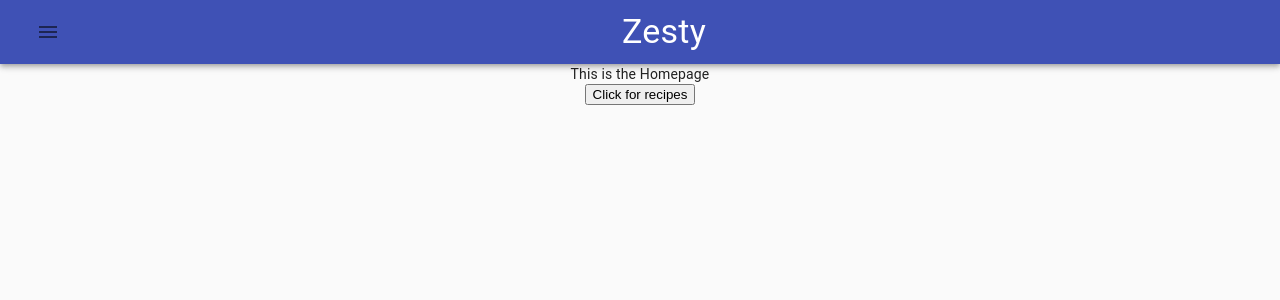
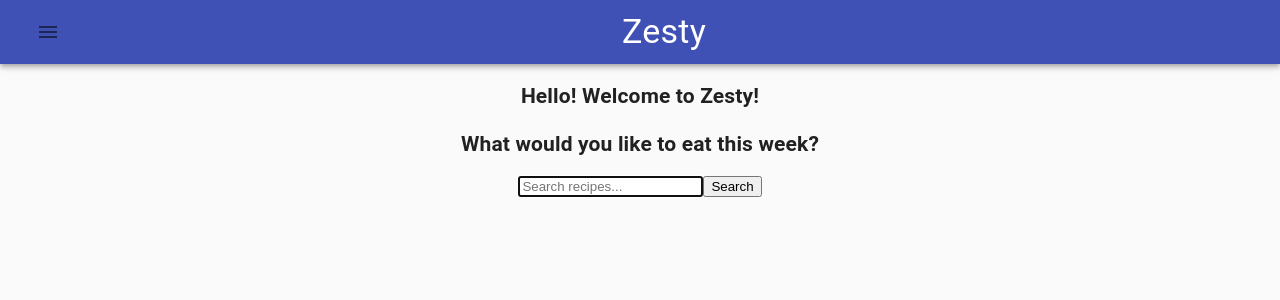
Before and after one commit to Co-Lab-You-Belong-in-Tech/zesty, a React (Create React App) app: page / in a window 1280 px wide. Shown: the top 300 px of the page. Built offline with nearby package versions, Linux system fonts and the light colour scheme.

Commit message:
created search and recipe population for homepage

```diff
--- a/package.json
+++ b/package.json
@@ -3,6 +3,8 @@
   "version": "0.1.0",
   "private": true,
   "dependencies": {
+    "@emotion/react": "^11.4.1",
+    "@emotion/styled": "^11.3.0",
     "@material-ui/core": "^4.12.3",
     "@material-ui/icons": "^4.11.2",
     "@material-ui/pickers": "^3.3.10",
--- a/src/App.js
+++ b/src/App.js
@@ -7,25 +7,7 @@ import ShoppingList from "./Pages/ShoppingList";
 import Preferences from "./Pages/Preferences";
 import "./App.css";
 
-const apiKey = `${process.env.REACT_APP_RECIPE_API_KEY}`;
-
 function App() {
-  const getRecipes = () => {
-    fetch(
-      `https://api.spoonacular.com/recipes/complexSearch?apiKey=${apiKey}&number=10&addRecipeInformation=true&ignorePantry=false&instructionsRequired=true&fillIngredients=true&`
-
-      // This will be the API call whenwe have preferences and ingredients to filter
-      // `https://api.spoonacular.com/recipes/complexSearch?apiKey=${apiKey}&number=10&addRecipeInformation=true&ignorePantry=false&query=${ingredients}&instructionsRequired=true&fillIngredients=true&diet=${diet}&intolerances=${allergies}`
-    )
-      .then((response) => response.json())
-      .then((data) => {
-        console.log(data.results);
-      })
-      .catch(() => {
-        console.log("error");
-      });
-  };
-
   return (
     <div className="App">
       <Router>
@@ -37,7 +19,6 @@ function App() {
           <Route path="/preferences" component={Preferences} />
         </Switch>
       </Router>
-      <button onClick={getRecipes}>Click for recipes</button>
     </div>
   );
 }
--- /dev/null
+++ b/src/Components/Recipe/Recipe.js
@@ -0,0 +1,19 @@
+import React from "react";
+
+function Recipe({ image, title, diets, time, servings }) {
+  const displayDiets = diets.map((diet) => {
+    return <li>{diet}</li>;
+  });
+
+  return (
+    <div>
+      <img alt="" src={image} />
+      <h4>{title}</h4>
+      <ul>{displayDiets}</ul>
+      <h5>Total time: {time} minutes</h5>
+      <h5>Servings: {servings}</h5>
+    </div>
+  );
+}
+
+export default Recipe;
--- /dev/null
+++ b/src/Components/RecipeList/RecipeList.js
@@ -0,0 +1,24 @@
+import React from "react";
+import Recipe from "../Recipe/Recipe";
+
+export default function RecipeList({ recipeData }) {
+  return (
+    <div className="recipe-list">
+      {recipeData.map((recipe) => {
+        return (
+          <Recipe
+            key={recipe.id}
+            title={recipe.title}
+            image={recipe.image}
+            diets={recipe.diets}
+            time={recipe.readyInMinutes}
+            servings={recipe.servings}
+            summary={recipe.summary}
+            ingredients={recipe.extendedIngredients}
+            stepsList={recipe.analyzedInstructions}
+          />
+        );
+      })}
+    </div>
+  );
+}
--- /dev/null
+++ b/src/Components/SearchBar/SearchBar.js
@@ -0,0 +1,50 @@
+import React, { useState } from "react";
+import RecipeList from "../RecipeList/RecipeList";
+
+const apiKey = `${process.env.REACT_APP_RECIPE_API_KEY}`;
+
+export default function SearchBar() {
+  const [recipes, setRecipes] = useState([]);
+  const [query, setQuery] = useState("");
+
+  function search(event) {
+    event.preventDefault();
+  }
+
+  function handleQueryChange(event) {
+    setQuery(event.target.value);
+  }
+
+  const getRecipes = () => {
+    fetch(
+      `https://api.spoonacular.com/recipes/complexSearch?apiKey=${apiKey}&number=10&addRecipeInformation=true&ignorePantry=false&query=${query}&instructionsRequired=true&fillIngredients=true&`
+    )
+      .then((response) => response.json())
+      .then((data) => {
+        setRecipes(data.results);
+        console.log(data);
+      })
+      .catch((error) => {
+        console.log(error);
+      });
+  };
+
+  return (
+    <>
+      <div className="search-bar">
+        <form onSubmit={search}>
+          <input
+            type="search"
+            placeholder="Search recipes..."
+            onChange={handleQueryChange}
+            autoFocus={true}
+          />
+          <button type="submit" variant="contained" onClick={getRecipes}>
+            Search
+          </button>
+        </form>
+      </div>
+      <RecipeList recipeData={recipes} />
+    </>
+  );
+}
--- a/src/Pages/Home.js
+++ b/src/Pages/Home.js
@@ -1,7 +1,16 @@
 import React from "react";
+import SearchBar from "../Components/SearchBar/SearchBar";
 
 function Home() {
-  return <nav className="home">This is the Homepage</nav>;
+  return (
+    <div className="home">
+      <section className="header">
+        <h1>Hello! Welcome to Zesty!</h1>
+        <h2>What would you like to eat this week?</h2>
+        <SearchBar />
+      </section>
+    </div>
+  );
 }
 
 export default Home;
--- a/src/Pages/MealList.js
+++ b/src/Pages/MealList.js
@@ -1,7 +1,7 @@
 import React from "react";
 
 function MealList() {
-  return <nav className="meal-list">This is the Meal List</nav>;
+  return <div className="meal-list">This is the Meal List</div>;
 }
 
 export default MealList;
--- a/src/Pages/Preferences.js
+++ b/src/Pages/Preferences.js
@@ -1,7 +1,7 @@
 import React from "react";
 
 function Preferences() {
-  return <nav className="preferences">This is the Preferences</nav>;
+  return <div className="preferences">This is the Preferences</div>;
 }
 
 export default Preferences;
--- a/src/Pages/ShoppingList.js
+++ b/src/Pages/ShoppingList.js
@@ -1,7 +1,7 @@
 import React from "react";
 
 function ShoppingList() {
-  return <nav className="shopping-list">This is the Shopping List</nav>;
+  return <div className="shopping-list">This is the Shopping List</div>;
 }
 
 export default ShoppingList;
```
Also changed, not shown: 1 other file (tests, documents, lock files or other folders).
